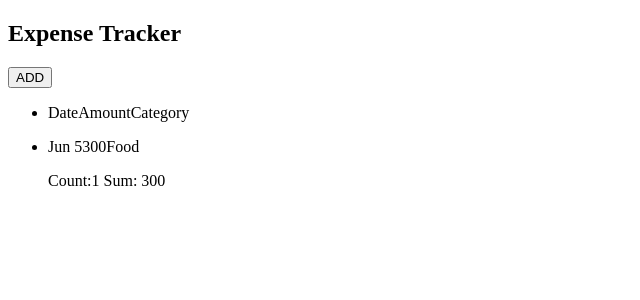
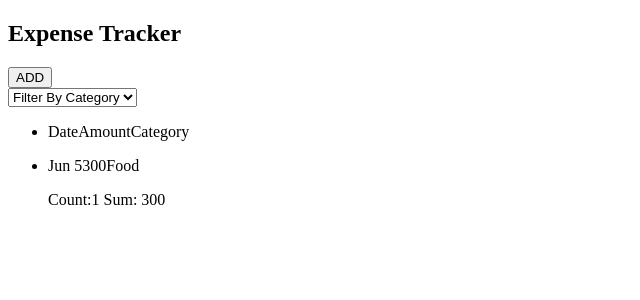
Before and after one commit to hodayaabu/Expense-Tracker, a React (Vite) app: page / in a window 1280 px wide. Shown: the top 300 px of the page, without its empty margins (0-640 px from the left). Built offline with nearby package versions, Linux system fonts and the light colour scheme.

Commit message:
add filter by category

```diff
--- a/src/pages/Home.jsx
+++ b/src/pages/Home.jsx
@@ -7,24 +7,35 @@ import { utilService } from '../services/util.service'
 export function Home() {
     const [isAdding, setIsAdding] = useState(false)
     const [newExpense, setNewExpense] = useState(utilService.createExpense())
+    const [filterBy, setFilterBy] = useState(utilService.getDefaultFilter())
     const expenses = useSelector((storeState) => storeState.expenseModule.expenses);
 
     useEffect(() => {
         loadExpenses()
-    }, [expenses])
+    }, [expenses, filterBy])
 
     async function loadExpenses() {
         try {
-            await expenseActions.loadExpenses();
+            await expenseActions.loadExpenses(filterBy);
         } catch (err) {
             console.log("Issues loading expenses ,", err);
         }
     }
+
+    async function handleAddingExpense(ev) {
+        ev.preventDefault()
+        try {
+            handleIsAdding()
+            await expenseActions.addExpenses(newExpense);
+        } catch (err) {
+            console.log("Issues adding expenses ,", err);
+        }
+    }
+
     function handleIsAdding() {
         setIsAdding(!isAdding)
         if (!isAdding) setNewExpense(utilService.createExpense())
     }
-
 
     function handleChange(ev) {
         let { value, name: field, type } = ev.target
@@ -38,16 +49,11 @@ export function Home() {
         setNewExpense((prevNewExpense) => ({ ...prevNewExpense, [field]: value }))
     }
 
+    function handleChangeFilter(ev) {
+        let { value, name: field } = ev.target
+        setFilterBy((prevFilterBy) => ({ ...prevFilterBy, [field]: value }))
+    }
 
-    async function handleAddingExpense(ev) {
-        ev.preventDefault()
-        try {
-            handleIsAdding()
-            await expenseActions.addExpenses(newExpense);
-        } catch (err) {
-            console.log("Issues adding expenses ,", err);
-        }
-    }
 
     if (!expenses) return <div>Loading...</div>
     return (
@@ -94,6 +100,21 @@ export function Home() {
                         </div>
 
                     )}
+
+                    <div className="filter">
+                        <select
+                            name="category"
+                            value={filterBy.category}
+                            onChange={handleChangeFilter}
+                        >
+                            <option value="">Filter By Category</option>
+                            <option value="Food"> Food</option>
+                            <option value="Transport"> Transport</option>
+                            <option value="Utilities"> Utilities</option>
+                            <option value="Shopping"> Shopping</option>
+                            <option value="Other"> Other</option>
+                        </select>
+                    </div>
                     <ExpenseList expenses={expenses} />
                 </div>
             </div>
--- a/src/services/expense.service.local.js
+++ b/src/services/expense.service.local.js
@@ -8,7 +8,7 @@ _createExpenses()
 
 export const expenseService = {
     query,
-    post
+    post,
 }
 
 function query() {
--- a/src/services/util.service.js
+++ b/src/services/util.service.js
@@ -2,6 +2,7 @@ export const utilService = {
     makeId,
     getDate,
     createExpense,
+    getDefaultFilter,
     loadFromStorage,
     saveToStorage
 }
@@ -34,6 +35,10 @@ function createExpense(category = '', amount, note = '') {
 }
 
 
+function getDefaultFilter() {
+    return { category: '', date: null }
+}
+
 function saveToStorage(key, value) {
     localStorage[key] = JSON.stringify(value);
 }
--- a/src/store/actions/expense.actions.js
+++ b/src/store/actions/expense.actions.js
@@ -11,10 +11,17 @@ export const expenseActions = {
     addExpenses
 };
 
-async function loadExpenses() {
+async function loadExpenses(filterBy = {}) {
     try {
         const expenses = await expenseService.query();
-        store.dispatch({ type: SET_EXPENSES, expenses });
+        if (filterBy.category) {
+            const filteredExpenses = expenses.filter((expense) => expense.category === filterBy.category)
+            store.dispatch({ type: SET_EXPENSES, expenses: filteredExpenses });
+        } else {
+            store.dispatch({ type: SET_EXPENSES, expenses });
+        }
+
+
     } catch (err) {
         console.log("Had issues loading expenses", err);
         throw err;
```
